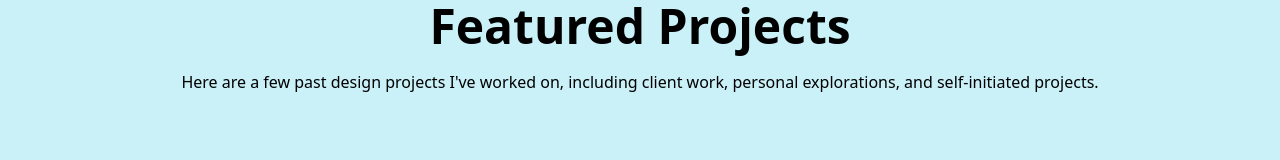
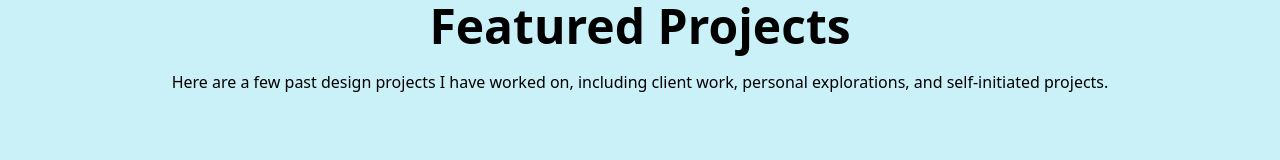
Before and after one commit to Mesarthak12/my-design-portfolio, a Next.js app: page / in a window 1280 px wide. Shown: the part 741-901 px from the top of the page. Built offline with nearby package versions, Linux system fonts and the light colour scheme.

Commit message:
Fix minor bug

```diff
--- a/src/components/projects/index.js
+++ b/src/components/projects/index.js
@@ -13,14 +13,13 @@ const Projects = () => {
         </div>
         <div className="mt-2">
           <h1 className="text-black font-normal text-base font-poppins">
-            Here are a few past design projects I've worked on, including client
-            work, personal explorations, and self-initiated projects.
+            Here are a few past design projects I have worked on, including
+            client work, personal explorations, and self-initiated projects.
           </h1>
         </div>
       </div>
       <div className="mt-[75px] w-full flex flex-wrap justify-evenly px-[5.25rem] gap-28">
         {PROJECT_CARDS.map((item, index) => (
-          // <div key={index} className="flex justify-between gap-4 w-[1000px]">
           <ProjectCard
             key={index}
             image={item.image}
@@ -28,7 +27,6 @@ const Projects = () => {
             description={item.description}
             projectLink={item.projectLink}
           />
-          // </div>
         ))}
       </div>
     </div>
```
